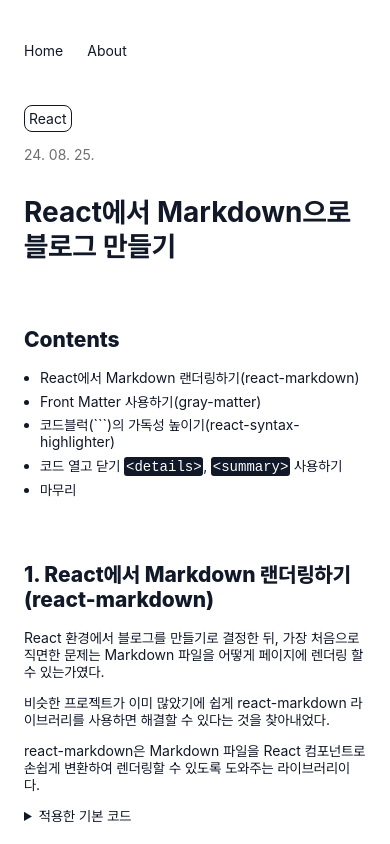
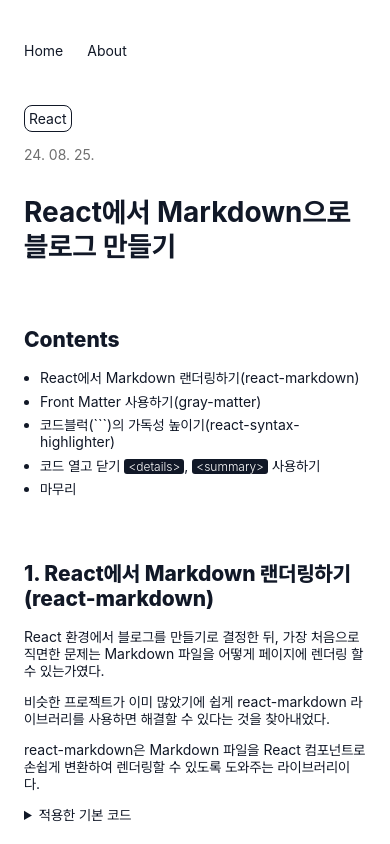
Before and after one commit to SioJeong/siojeong.github.io, a React (Vite) app: page /post/1 in a window 390 px wide. Shown: the top 844 px of the page. Built offline with nearby package versions, Linux system fonts and the light colour scheme; no server answers.

Commit message:
design: css 일부 수정

```diff
--- a/src/App.css
+++ b/src/App.css
@@ -5,6 +5,14 @@ body {
     font-weight: 400;
     background-color: #ffffff;
     color: #111827;
+}
+
+code {
+    font-family: -apple-system, BlinkMacSystemFont, 'Apple SD Gothic Neo', 'Pretendard Variable',
+        Pretendard, Roboto, 'Noto Sans KR', 'Segoe UI', 'Malgun Gothic', 'Apple Color Emoji',
+        'Segoe UI Emoji', 'Segoe UI Symbol', sans-serif;
+    font-weight: 300;
+    font-size: 14px;
 }
 
 a {
@@ -42,4 +50,11 @@ a:hover {
     body {
         font-size: 14px;
     }
+
+    code {
+        font-family: -apple-system, BlinkMacSystemFont, 'Apple SD Gothic Neo', 'Pretendard Variable',
+            Pretendard, Roboto, 'Noto Sans KR', 'Segoe UI', 'Malgun Gothic', 'Apple Color Emoji',
+            'Segoe UI Emoji', 'Segoe UI Symbol', sans-serif;
+        font-size: 12px;
+    }
 }
--- a/src/components/markdown-renderer/MarkdownRenderer.module.css
+++ b/src/components/markdown-renderer/MarkdownRenderer.module.css
@@ -46,6 +46,6 @@
 .inlineCode {
     background-color: #111827;
     color: #ffffff;
-    padding: 0.1rem;
+    padding: 0 4px;
     border-radius: 3px;
 }
```
